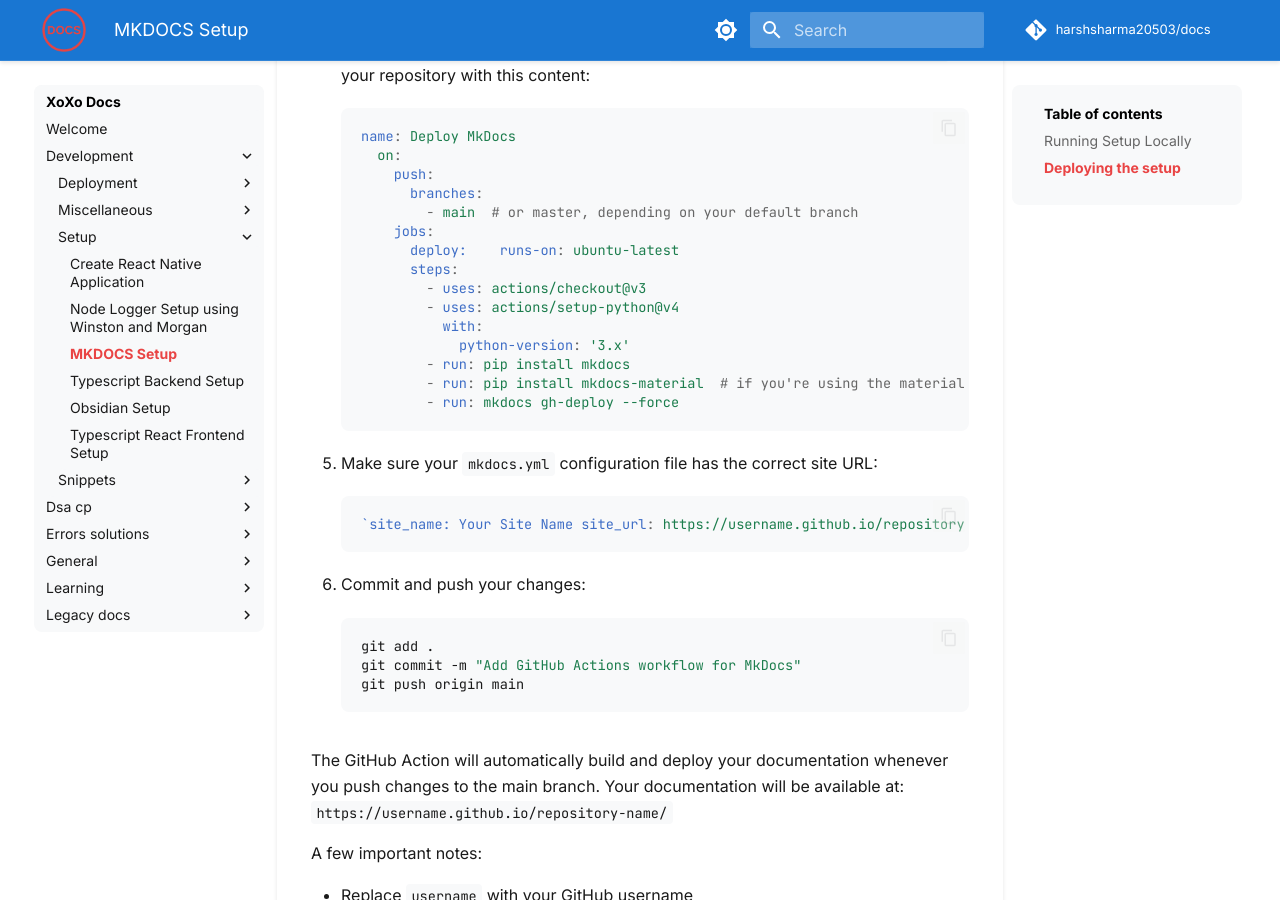
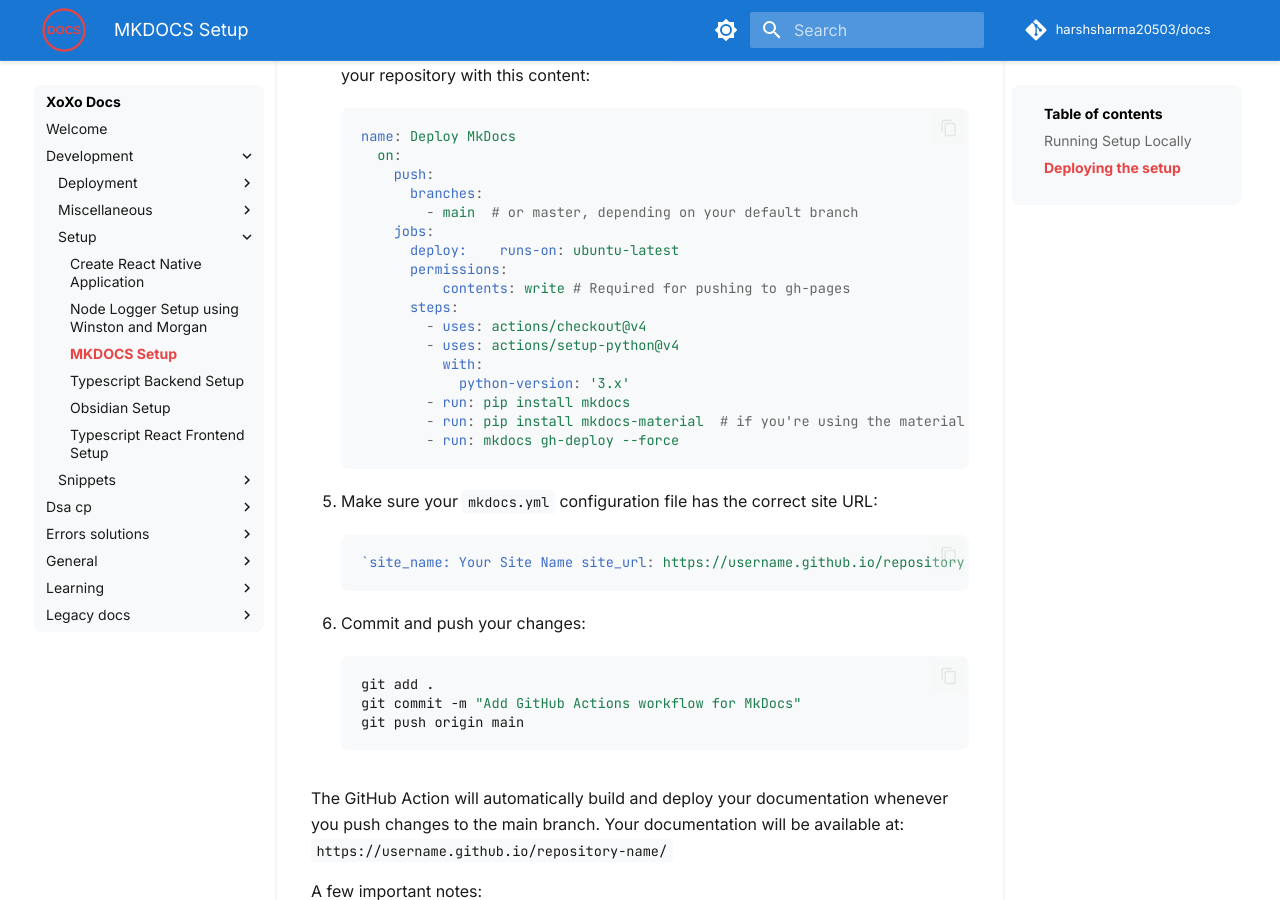
Before and after one commit to HarshSharma20503/Docs, an MkDocs documentation site: the page built from docs/development/setup/Mkdocs Setup.md, in a window 1280 px wide and 900 px high, scrolled down 3811 px. Built offline with MkDocs 1.6.1 and Material for MkDocs 9.7.7, drawn with Linux system fonts in a browser that asks for light colours; comment, search, counter and statistics services are not loaded.

Commit message:
updated workflow permissions

```diff
--- a/docs/development/setup/Mkdocs Setup.md
+++ b/docs/development/setup/Mkdocs Setup.md
@@ -194,8 +194,10 @@
             - main  # or master, depending on your default branch
         jobs:
           deploy:    runs-on: ubuntu-latest
+          permissions:
+		      contents: write # Required for pushing to gh-pages
           steps:
-            - uses: actions/checkout@v3
+            - uses: actions/checkout@v4
             - uses: actions/setup-python@v4
               with:
                 python-version: '3.x'
```
Also changed, not shown: 1 other file.
